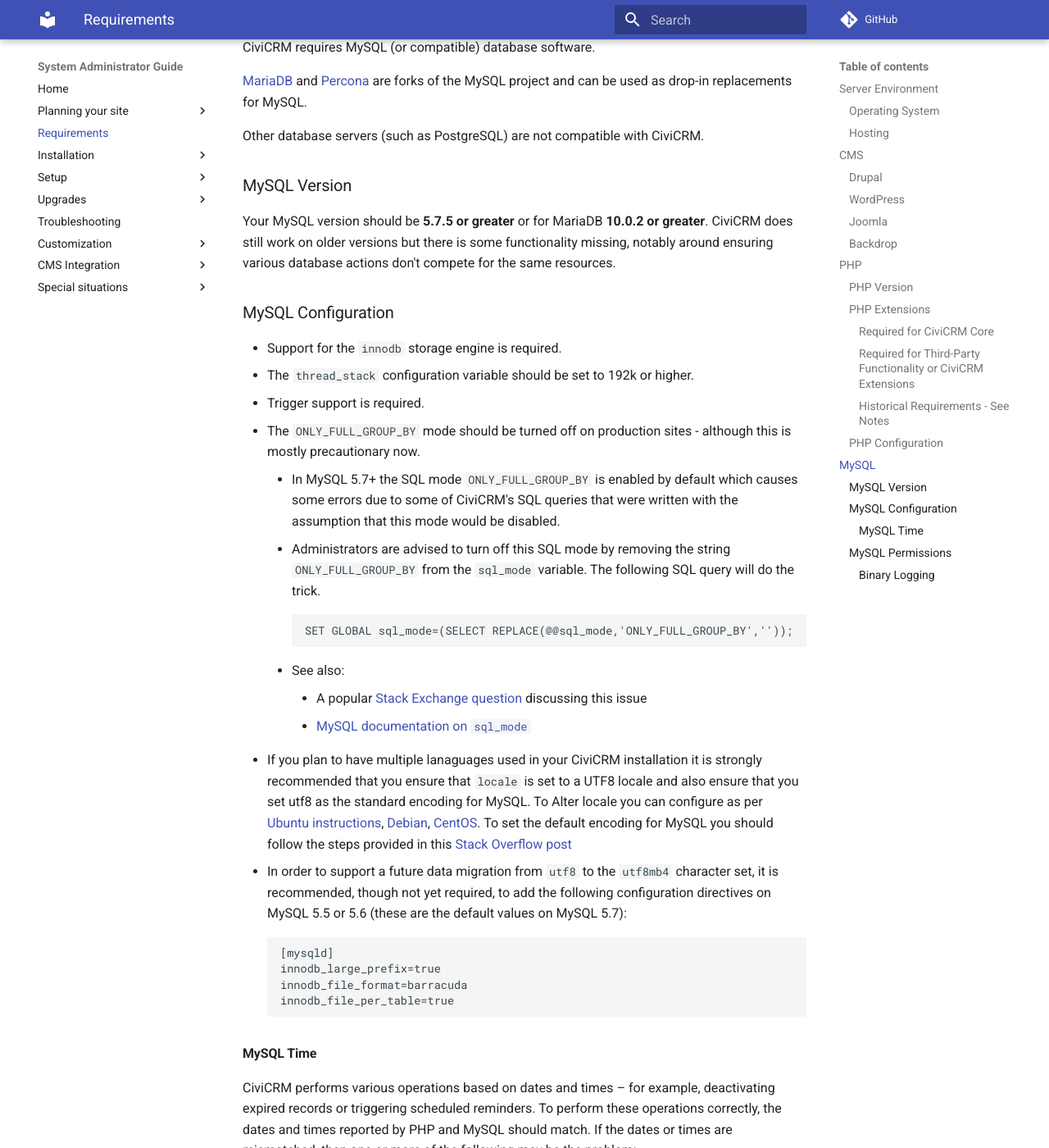
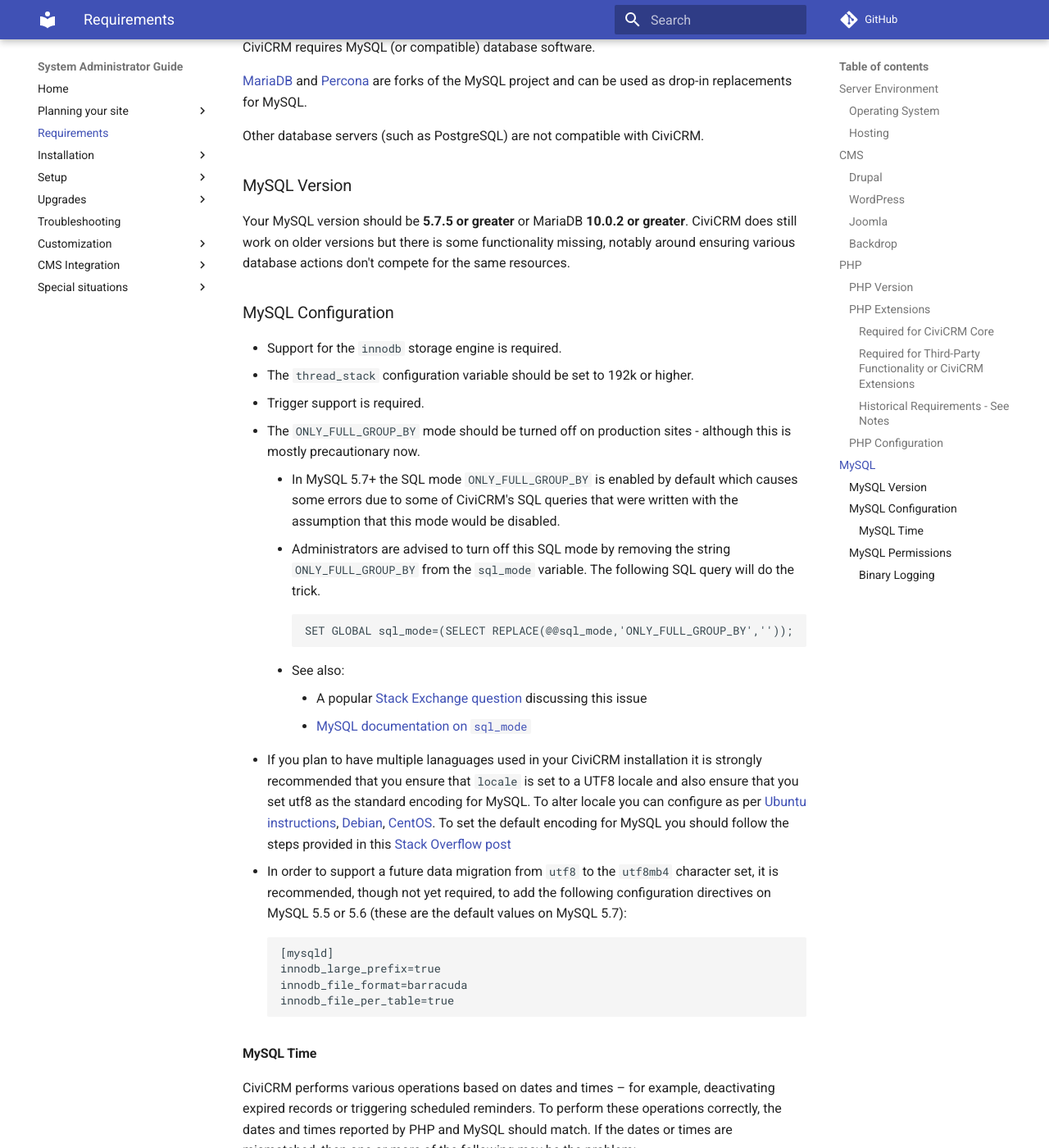
Before and after one commit to civicrm/civicrm-sysadmin-guide, an MkDocs documentation site: the page built from docs/requirements.md, in a window 1280 px wide and 1400 px high, scrolled down 3198 px. Shown: the whole window at 82% size. Built offline with MkDocs 1.6.1 and Material for MkDocs 9.7.7, drawn with Linux system fonts in a browser that asks for light colours; comment, search, counter and statistics services are not loaded; old or Windows-style settings are respelled for this version of MkDocs.

Commit message:
Typo fix

````diff
--- a/docs/requirements.md
+++ b/docs/requirements.md
@@ -97,7 +97,7 @@ Other database servers (such as PostgreSQL) are not compatible with CiviCRM.
 
 ### MySQL Version
 
-Your MySQL version should be **5.7.5 or greater** or for MariaDB **10.0.2 or greater**.  CiviCRM does still work on older versions but there is some functionality missing, notably around ensuring various database actions don't compete for the same resources.
+Your MySQL version should be **5.7.5 or greater** or MariaDB **10.0.2 or greater**.  CiviCRM does still work on older versions but there is some functionality missing, notably around ensuring various database actions don't compete for the same resources.
 
 ### MySQL Configuration
 
@@ -113,7 +113,7 @@ Your MySQL version should be **5.7.5 or greater** or for MariaDB **10.0.2 or gre
     * See also:
         * A popular [Stack Exchange question](https://stackoverflow.com/a/36033983/895563) discussing this issue
         * [MySQL documentation on `sql_mode`](https://dev.mysql.com/doc/refman/5.7/en/sql-mode.html#sql-mode-setting)
-* If you plan to have multiple lanaguages used in your CiviCRM installation it is strongly recommended that you ensure that `locale` is set to a UTF8 locale and also ensure that you set utf8 as the standard encoding for MySQL. To Alter locale you can configure as per [Ubuntu instructions](https://www.thomas-krenn.com/en/wiki/Configure_Locales_in_Ubuntu), [Debian](https://wiki.debian.org/Locale), [CentOS](https://www.rosehosting.com/blog/how-to-set-up-system-locale-on-centos-7/). To set the default encoding for MySQL you should follow the steps provided in this [Stack Overflow post](https://stackoverflow.com/questions/3513773/change-mysql-default-character-set-to-utf-8-in-my-cnf)
+* If you plan to have multiple lanaguages used in your CiviCRM installation it is strongly recommended that you ensure that `locale` is set to a UTF8 locale and also ensure that you set utf8 as the standard encoding for MySQL. To alter locale you can configure as per [Ubuntu instructions](https://www.thomas-krenn.com/en/wiki/Configure_Locales_in_Ubuntu), [Debian](https://wiki.debian.org/Locale), [CentOS](https://www.rosehosting.com/blog/how-to-set-up-system-locale-on-centos-7/). To set the default encoding for MySQL you should follow the steps provided in this [Stack Overflow post](https://stackoverflow.com/questions/3513773/change-mysql-default-character-set-to-utf-8-in-my-cnf)
 * In order to support a future data migration from `utf8` to the `utf8mb4` character set, it is recommended, though not yet required, to add the following configuration directives on MySQL 5.5 or 5.6 (these are the default values on MySQL 5.7):
     ```
     [mysqld]
````
